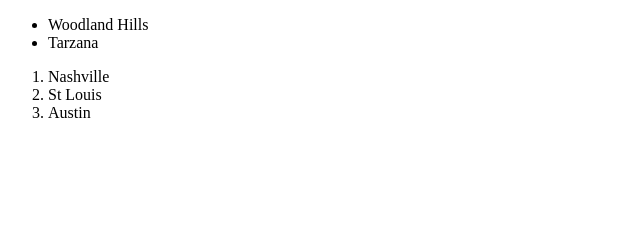
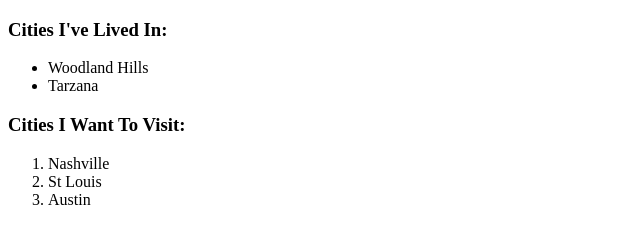
Before and after one commit to MichaelBlm/StaticWebsite, a plain HTML site: page index.html in a window 1280 px wide. Shown: the whole page, without its empty margins (0-640 px from the left). Drawn offline with Linux system fonts and the light colour scheme.

Commit message:
added headings to lists

```diff
--- a/index.html
+++ b/index.html
@@ -4,10 +4,12 @@
 
   </head>
   <body>
+    <h3>Cities I've Lived In:</h3>
     <ul>
       <li>Woodland Hills</li>
       <li>Tarzana</li>
     </ul>
+    <h3>Cities I Want To Visit:</h3>
     <ol>
       <li>Nashville</li>
       <li>St Louis</li>
```
